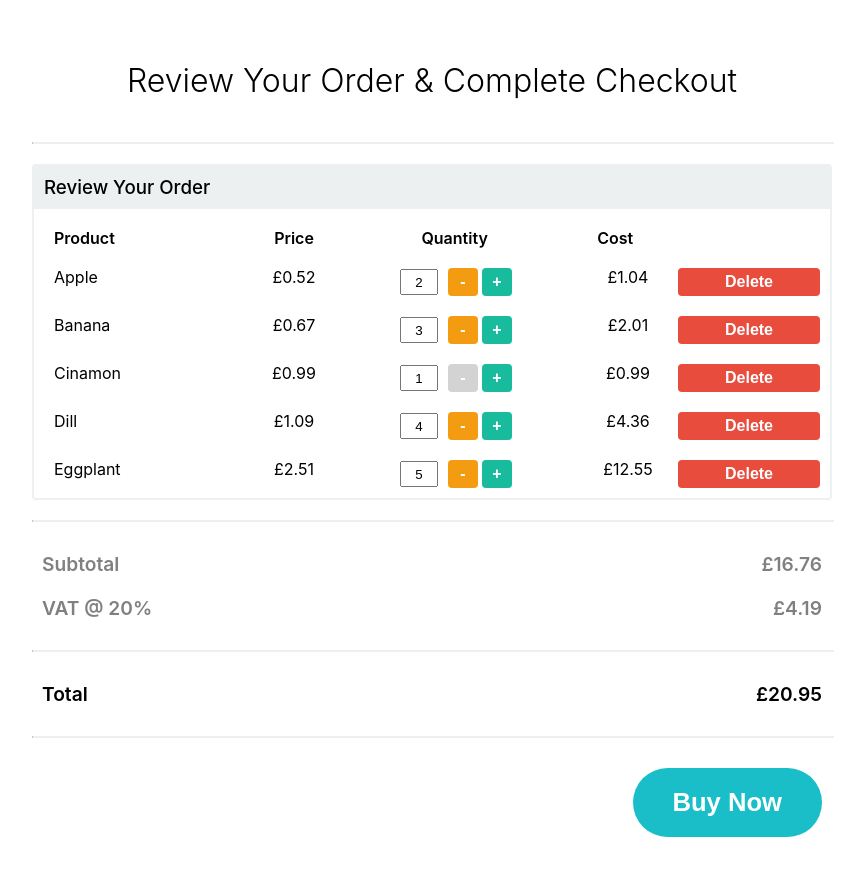
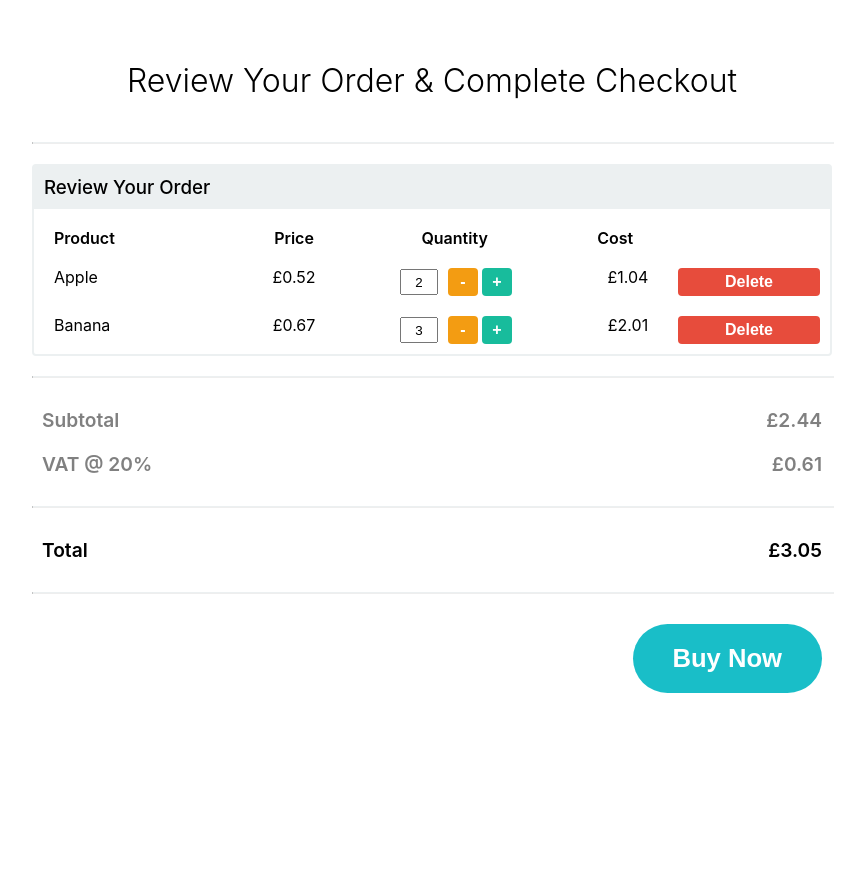
Before and after one commit to dariuszwiktorek/testBasketSC, a React (Create React App) app: page / in a window 1280 px wide. Shown: the top 876 px of the page, without its empty margins (208-1073 px from the left). After the commit the page ends 800 px from the top, so only its background shows below. Built offline with nearby package versions, Linux system fonts and the light colour scheme.

Commit message:
commented out the products to show only those from the picture

```diff
--- a/src/containers/basket/basketSlice.js
+++ b/src/containers/basket/basketSlice.js
@@ -10,9 +10,9 @@ const pricePrefix = "£";
 const productsData = {
   [uuidv4()]: { name: "Apple", unitPrice: 0.52, quantity: 2 },
   [uuidv4()]: { name: "Banana", unitPrice: 0.67, quantity: 3 },
-  [uuidv4()]: { name: "Cinamon", unitPrice: 0.99, quantity: 1 },
-  [uuidv4()]: { name: "Dill", unitPrice: 1.09, quantity: 4 },
-  [uuidv4()]: { name: "Eggplant", unitPrice: 2.51, quantity: 5 }
+  // [uuidv4()]: { name: "Cinamon", unitPrice: 0.99, quantity: 1 },
+  // [uuidv4()]: { name: "Dill", unitPrice: 1.09, quantity: 4 },
+  // [uuidv4()]: { name: "Eggplant", unitPrice: 2.51, quantity: 5 }
 }
 
 const updateProductRecord = (product, quantity) => {
```
